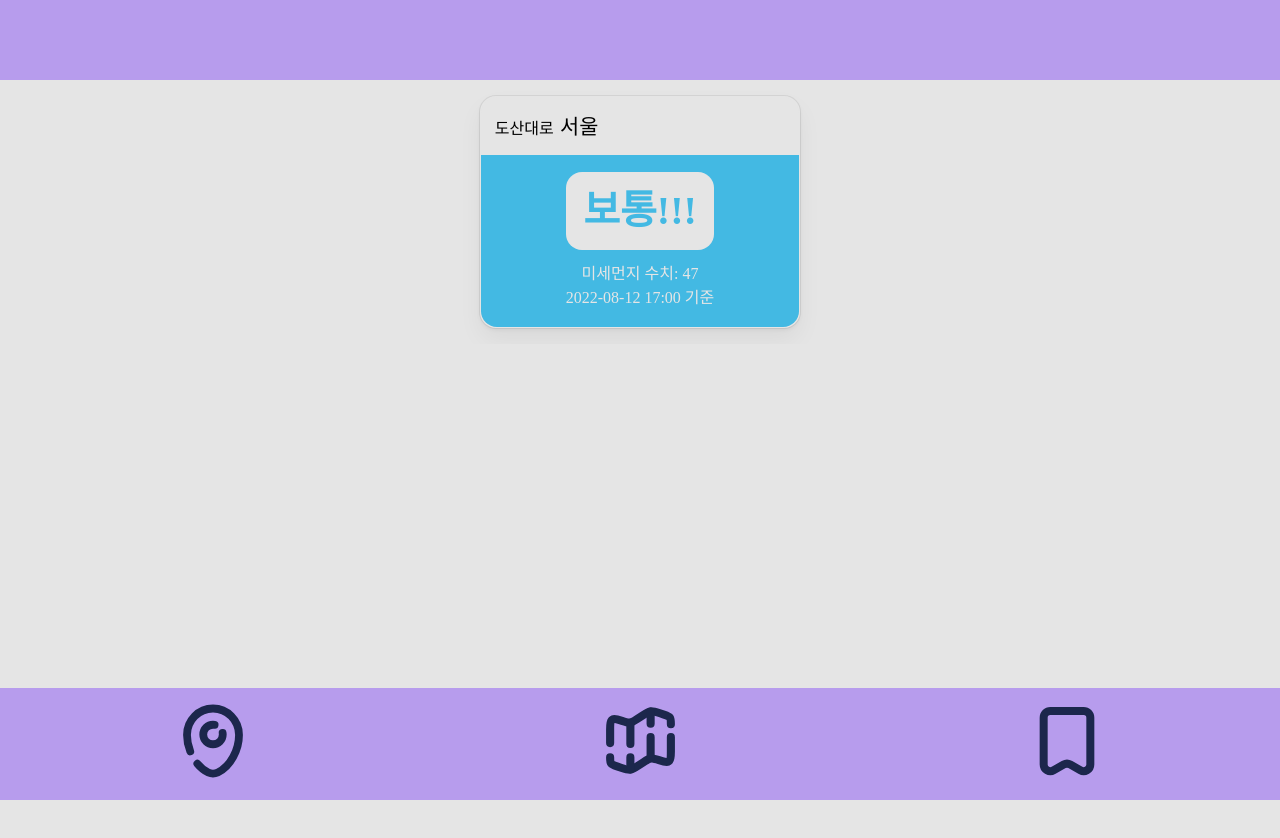
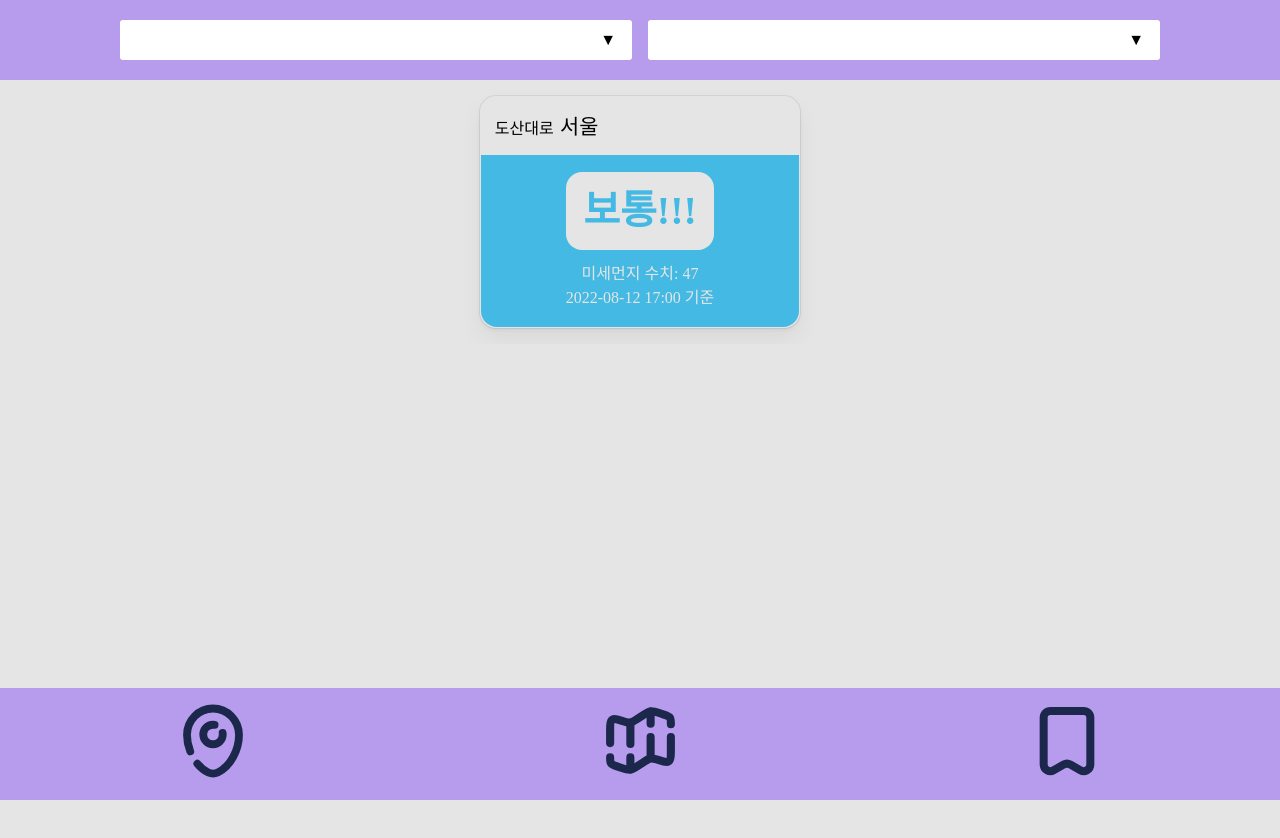
Before and after one commit to www-r/FineDustIndicator, a React (Vite) app: page /allLocations in a window 1280 px wide. Shown: the top 838 px of the page. Built offline with nearby package versions, Linux system fonts and the light colour scheme; a web font is replaced by a local one.

Commit message:
feat: Searchbar 추가

```diff
--- a/src/components/ListBox/index.tsx
+++ b/src/components/ListBox/index.tsx
@@ -11,8 +11,11 @@ export default function ListBox({ array }) {
 	};
 
 	return (
-		<>
-			<S.ListBoxBtn onClick={() => setIsOpen(!isOpen)}>{selectedItem}</S.ListBoxBtn>
+		<S.ListBoxWrapper>
+			<S.ListBoxBtn onClick={() => setIsOpen(!isOpen)}>
+				<S.ListBoxValue>{selectedItem}</S.ListBoxValue>
+				<S.ListBoxBtnArrow>{isOpen ? '▲' : '▼'}</S.ListBoxBtnArrow>
+			</S.ListBoxBtn>
 			{isOpen && (
 				<S.ListBox id={`${array}Select`}>
 					{array.map((item) => (
@@ -20,6 +23,6 @@ export default function ListBox({ array }) {
 					))}
 				</S.ListBox>
 			)}
-		</>
+		</S.ListBoxWrapper>
 	);
 }
--- a/src/components/ListBox/styled.ts
+++ b/src/components/ListBox/styled.ts
@@ -1,12 +1,36 @@
 import styled from '@emotion/styled';
 
+export const ListBoxWrapper = styled.div`
+	position: relative;
+`;
 export const ListBoxBtn = styled.button`
-	width: 5rem;
+	border-radius: 3px;
+	width: 40vw;
+	height: 2.5rem;
+	background-color: #fff;
+	position: relative;
 `;
-export const ListBox = styled.ul``;
+export const ListBoxValue = styled.span``;
+export const ListBoxBtnArrow = styled.span`
+	position: absolute;
+	right: 1rem;
+`;
+export const ListBox = styled.ul`
+	position: absolute;
+	bottom: -11rem;
+	border-radius: 3px;
+	width: 40vw;
+	height: 10rem;
+	overflow: auto;
+	background-color: #fff;
+`;
 export const ListItem = styled.li`
 	border: 1px solid transparent;
 	background-color: transparent;
+
+	height: 2.5rem;
+	display: flex;
+	align-items: center;
 	&:hover {
 		border: 1px solid black;
 		background-color: gray;
--- a/src/components/Searchbar/index.tsx
+++ b/src/components/Searchbar/index.tsx
@@ -21,5 +21,10 @@ export default function Searchbar() {
 		'제주',
 		'세종',
 	];
-	return <S.Searchbar>{<ListBox array={sidosArr} />}</S.Searchbar>;
+	return (
+		<S.Searchbar>
+			<ListBox array={sidosArr} />
+			<ListBox array={[]} />
+		</S.Searchbar>
+	);
 }
--- a/src/components/Searchbar/styled.ts
+++ b/src/components/Searchbar/styled.ts
@@ -8,4 +8,8 @@ export const Searchbar = styled.div`
 	background-color: ${commons.color.purple};
 	height: 5rem;
 	width: 100%;
+	display: flex;
+	justify-content: center;
+	align-items: center;
+	gap: 1rem;
 `;
--- a/src/pages/MyLocPage.tsx
+++ b/src/pages/MyLocPage.tsx
@@ -1,12 +1,14 @@
 import React from 'react';
-import Display from '../components/Display';
-import Card from '../components/Card';
-import Navbar from '../components/Navbar';
+import Display from '@/components/Display';
+import Searchbar from '@/components/Searchbar';
+import Card from '@/components/Card';
+import Navbar from '@/components/Navbar';
 import * as S from './styled';
 
 export default function MyLocPage() {
 	return (
 		<S.Page>
+			<Searchbar />
 			<Display>
 				<ul>
 					<Card />
```
